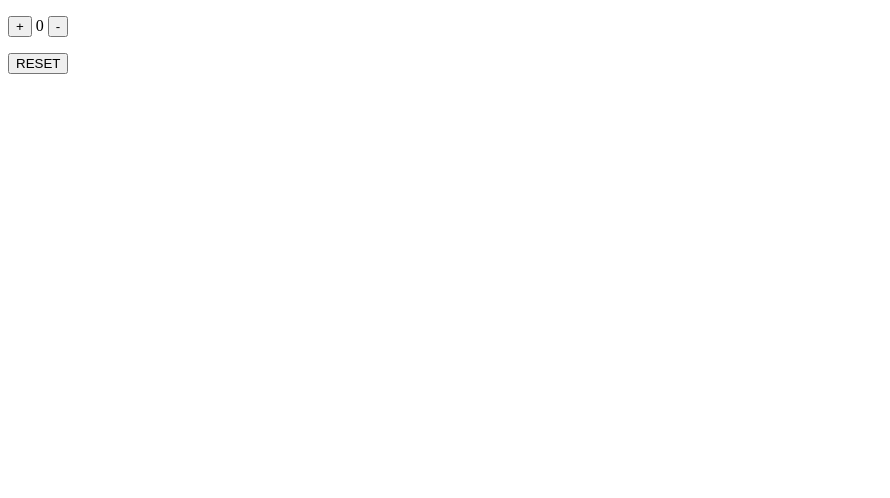
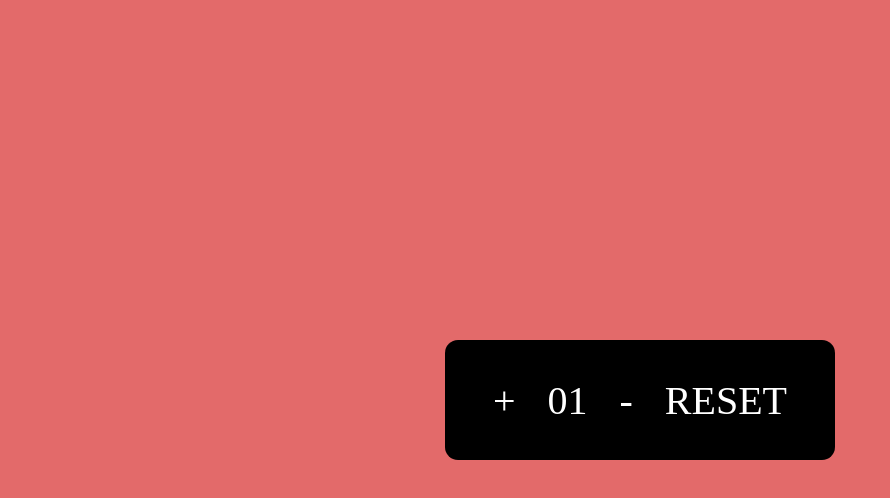
Before and after one commit to smriti12y/JS-Counter, a plain HTML site: page index.html in a window 1280 px wide. Shown: the whole page, without its empty margins (0-890 px from the left). Drawn offline with Linux system fonts and the light colour scheme.

Commit message:
reset feature

```diff
--- a/index.html
+++ b/index.html
@@ -9,14 +9,16 @@
 
 </head>
 <body>
-    <p>
-    <button onClick="totalClick(1)">+</button>
-    <span id="totalClicks">0</span>
-    <button onClick="totalClick(-1)">-</button>
+    <p class="wrapper">
+    <span onClick="totalClick(1)">+</span>
+    <span id="totalClicks">01</span>
+    <span onClick="totalClick(-1)">-</span>
+
+    <span onClick="totalClick(0)">RESET</span>
 
 </p>
 
-<button onClick="totalClick(0)">RESET</button>
+
     <script src="script.js"></script>
 </body>
 </html>
--- a/style.css
+++ b/style.css
@@ -0,0 +1,29 @@
+*{
+    margin: 0;
+    padding: 0;
+    box-sizing: border-box;
+    font-size: 'Poppins', sans-serif;
+
+}
+body{
+    height: 100vh;
+    width: 100vw;
+    display: flex;
+    align-items: center;
+    justify-content: center;
+    background: rgb(227, 106, 106);
+    color: white;
+}
+.wrapper{
+    height:120px ;
+    min-width: 390px;
+    display: flex;
+    align-items: center;
+    justify-content: center;
+    background: black;
+    color: white;
+    border-radius: 13px;
+    font-size: 40px;
+    gap: 2rem;
+    cursor: pointer;
+}
```
